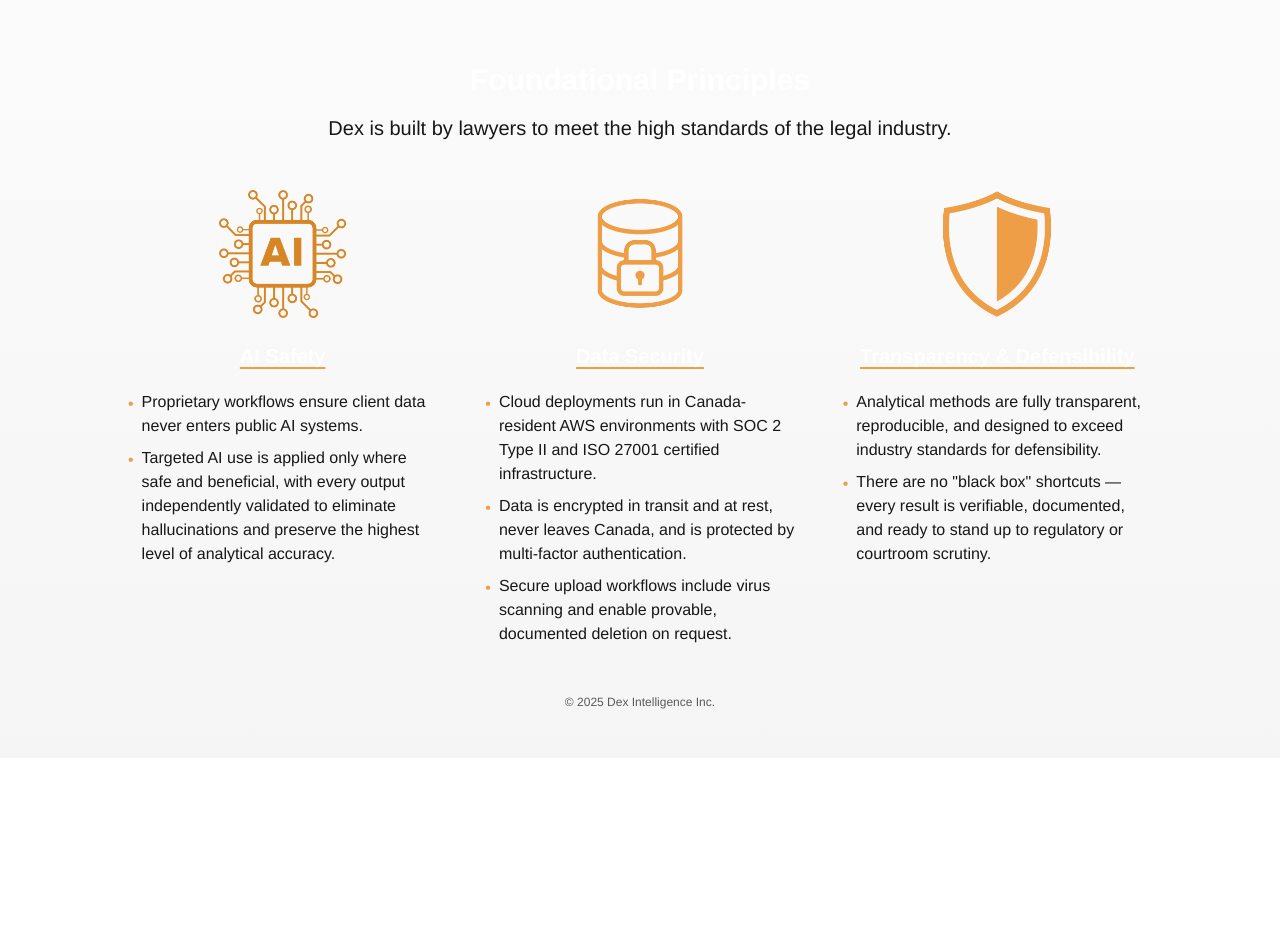
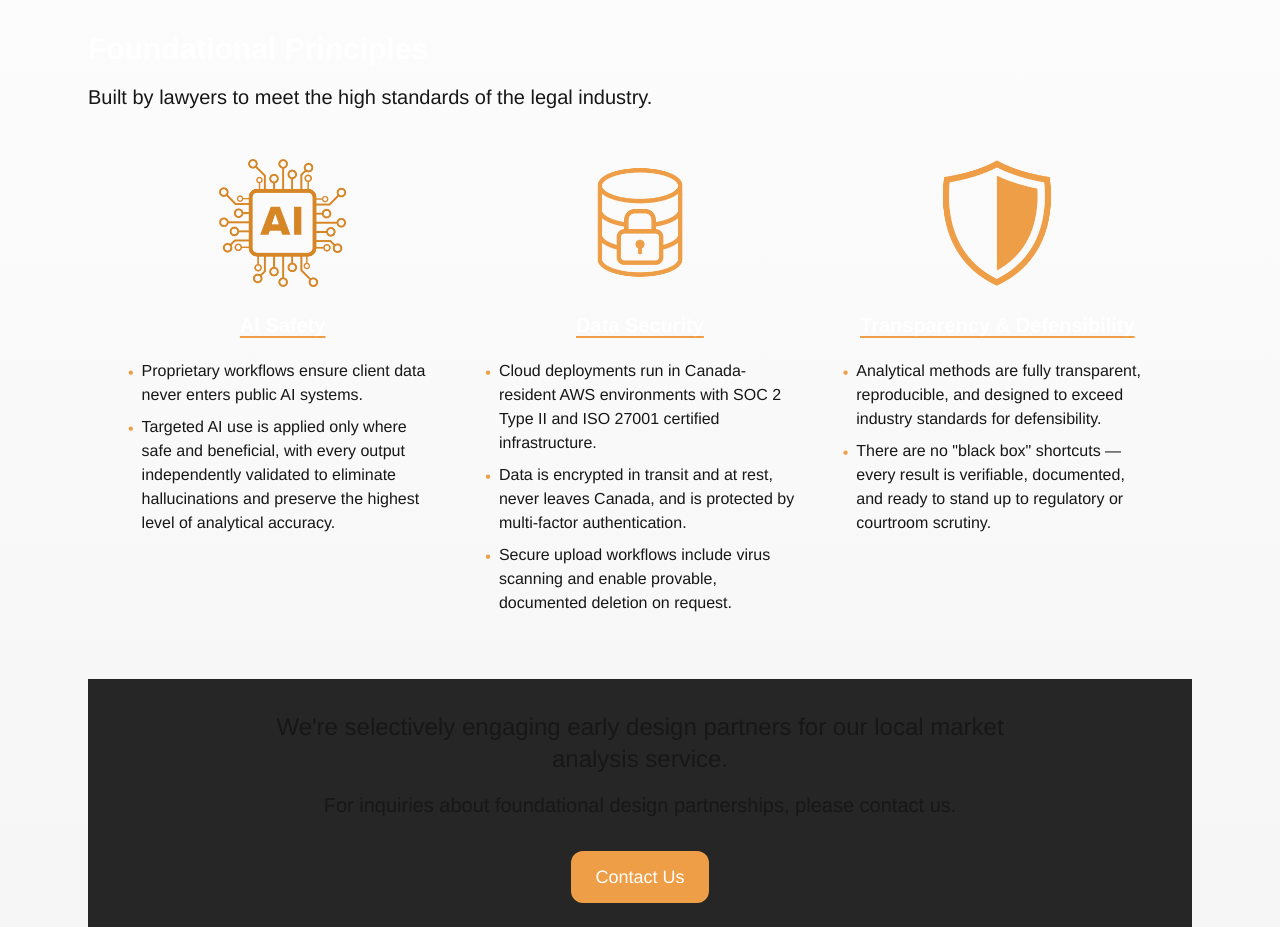
Before and after one commit to DexIntelligence/website_v2, a React (Vite) app: page / in a window 1280 px wide. Shown: the part 465-1392 px from the top of the page. Before the commit the page ends 1223 px from the top, so only its background shows below. Built offline with nearby package versions, Linux system fonts and the light colour scheme.

Commit message:
finished decent landing page website_v2

```diff
--- a/src/pages/Home.jsx
+++ b/src/pages/Home.jsx
@@ -12,7 +12,7 @@
       </p>
 
       {/* Quick Links */}
-      <section className="mt-16">
+      <section className="mt-8">
         <div className="grid grid-cols-1 sm:grid-cols-3 gap-4">
           <a
             href="/about"
@@ -39,12 +39,14 @@
       </section>
 
       {/* Foundational Principles */}
-      <section className="mt-16 flex flex-col items-center text-center">
+      <section className="mt-8">
+        <div className="w-24 h-px bg-white/20 mb-8"></div>
         <h2 className="text-3xl font-bold text-white mb-4">Foundational Principles</h2>
         <p className="text-xl text-gray-300 mb-12 max-w-2xl">
-          Dex is built by lawyers to meet the high standards of the legal industry.
+          Built by lawyers to meet the high standards of the legal industry.
         </p>
-        <div className="grid grid-cols-1 md:grid-cols-3 gap-12 w-full max-w-5xl">
+        <div className="flex flex-col items-center">
+          <div className="grid grid-cols-1 md:grid-cols-3 gap-12 w-full max-w-5xl">
           {/* AI Safety */}
           <div className="flex flex-col items-center">
             <img src="/AI-safety.png" alt="AI Safety" className="h-32 w-32 object-contain mb-6" />
@@ -94,7 +96,24 @@
               </li>
             </ul>
           </div>
+          </div>
         </div>
+      </section>
+
+      {/* Design Partners Section */}
+      <section className="mt-16 bg-neutral-800 p-8 text-center">
+        <p className="text-2xl text-gray-300 mb-4 max-w-3xl mx-auto">
+          We're selectively engaging early design partners for our <a href="/products" className="text-gray-300 decoration-transparent hover:decoration-brand underline decoration-2 underline-offset-4 transition-all duration-200">local market analysis service</a>.
+        </p>
+        <p className="text-xl text-gray-400 mb-8 max-w-2xl mx-auto">
+          For inquiries about foundational design partnerships, please contact us.
+        </p>
+        <a
+          href="/contact"
+          className="inline-flex items-center gap-2 rounded-xl bg-brand text-white px-6 py-3 text-lg font-medium hover:bg-[#d68c3f] transition-colors"
+        >
+          Contact Us
+        </a>
       </section>
     </main>
   );
```
